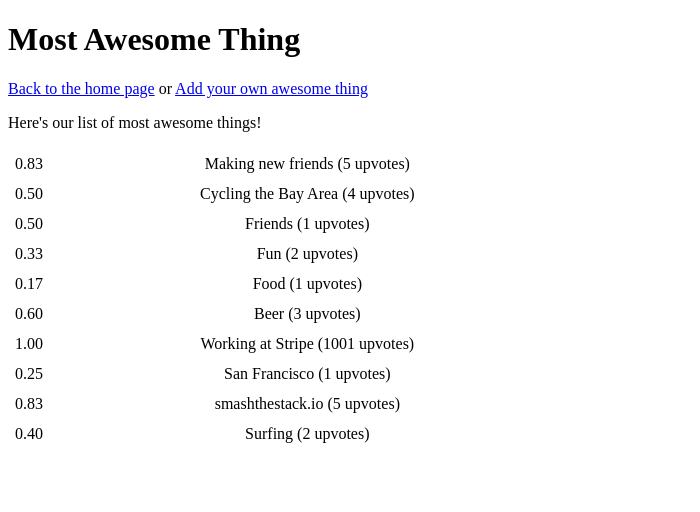
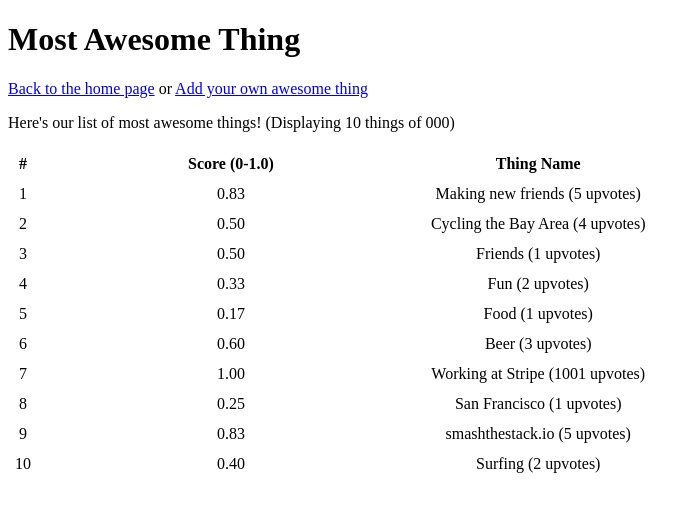
Before and after one commit to zdexter/mostawesome, a Django app: template templates/top.html in a window 1280 px wide. Shown: the top 512 px of the page, without its empty margins (0-700 px from the left). Run offline with Django 3.2, Linux system fonts and the light colour scheme; data comes from the database, SQL or seed files in the repository; tables that the repository leaves empty hold one stand-in row (values such as "Sample post"); the template is opened without the code that fills it: values that come from a table or form of the project are taken from there, most other values are stand-ins (such as "Sample title", 1, 10 or a date in 2020).

Commit message:
Display wall

```diff
--- a/templates/top.html
+++ b/templates/top.html
@@ -5,19 +5,25 @@
 {% block css %}
 #question{
 text-align:center;
-width:700px;
+width:100%;
 }
-td{
+td,th{
 padding:5px 150px 5px 5px;
 }
 {% endblock %}
 
 {% block content %}
-    <p>Here's our list of most awesome things!</p>
+    <p>Here's our list of most awesome things!  (Displaying {{things|length}} things of {{number_of_things}})</p>
     <div id="question">
      <table>
+      <tr>
+        <th>#</th>
+        <th>Score (0-1.0)</th>
+        <th>Thing Name</th>
+      </tr>
       {% for thing in things %}
       <tr>
+        <td>{{forloop.counter}}</td>
         <td>{{thing.current_score|floatformat:2}}</td>
         <td>{{thing}} ({{thing.times_won}} upvotes)</td>
        </tr>
```
Also changed, not shown: app/views.py (+18 -1 lines).
